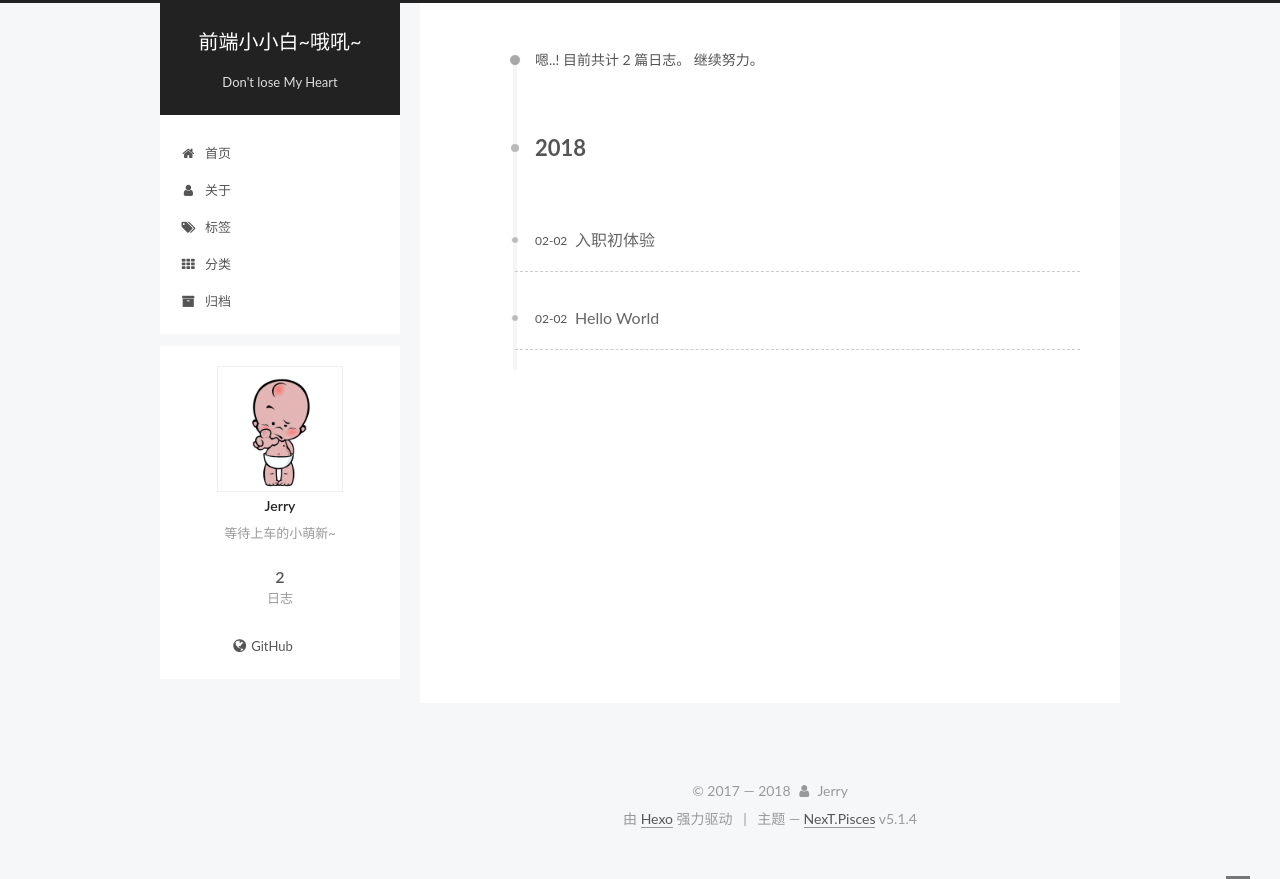
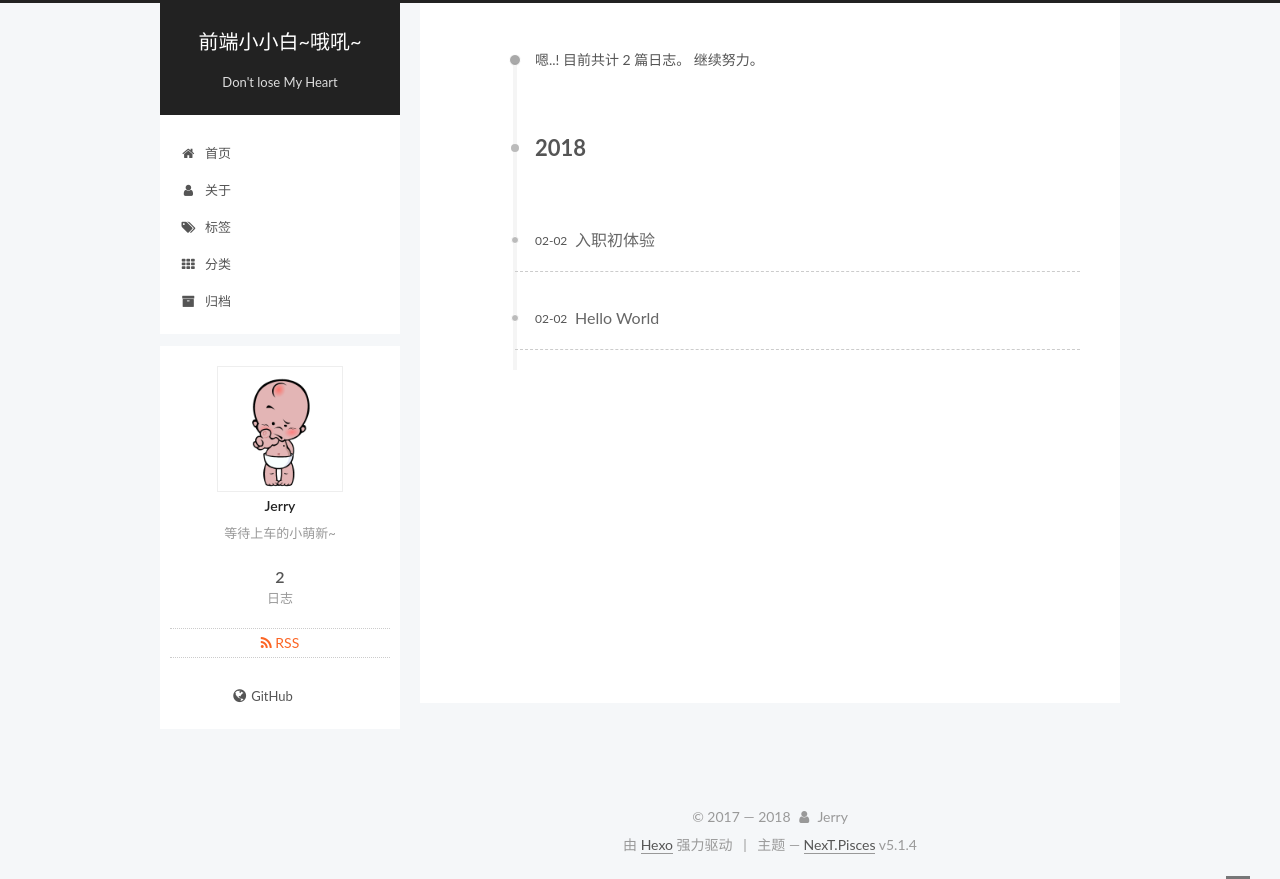
Before and after one commit to Pisces-Fool/Pisces-Fool.github.io, a plain HTML site: page archives/index.html in a window 1280 px wide. Before the commit the page ends 853 px from the top, so only its background shows below. Drawn offline with Linux system fonts and the light colour scheme; a script that the page names is missing.

Commit message:
Site updated: 2018-02-05 10:52:28

```diff
--- a/archives/index.html
+++ b/archives/index.html
@@ -73,6 +73,8 @@
 
 
 
+
+  <link rel="alternate" href="/atom.xml" title="前端小小白~哦吼~" type="application/atom+xml" />
 
 
 
@@ -412,6 +414,13 @@
           </nav>
 
 
+            <div class="feed-link motion-element">
+              <a href="/atom.xml" rel="alternate">
+                <i class="fa fa-rss"></i>
+                RSS
+              </a>
+            </div>
+
 
 
             <div class="links-of-author motion-element">
--- a/css/main.css
+++ b/css/main.css
@@ -1823,7 +1823,7 @@ pre .javascript .function {
   width: 4px;
   height: 4px;
   border-radius: 50%;
-  background: #e57096;
+  background: #7c5ba3;
 }
 .links-of-blogroll {
   font-size: 13px;
```
Also changed, not shown: 2018/02/02/hello-world/index.html (+9 -0 lines), 2018/02/02/入职初体验/index.html (+11 -0 lines), archives/2018/02/index.html (+9 -0 lines), archives/2018/index.html (+9 -0 lines), index.html (+9 -0 lines).
